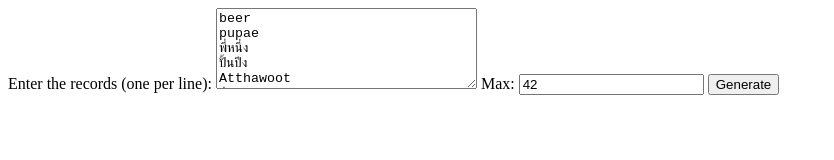
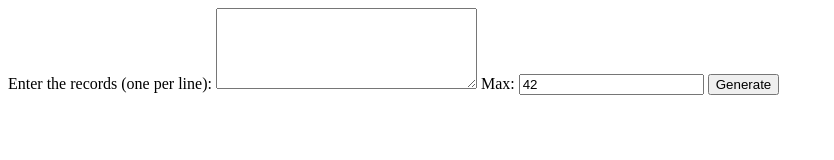
Before and after one commit to papontos/popindy, a plain HTML site: page index.html in a window 1280 px wide. Shown: the whole page, without its empty margins (0-834 px from the left). Drawn offline with Linux system fonts and the light colour scheme.

Commit message:
remove name

```diff
--- a/index.html
+++ b/index.html
@@ -55,41 +55,7 @@
 </head>
 <body>
     <label for="records">Enter the records (one per line):</label>
-    <textarea name="records" id="records" rows="5" cols="30">
-beer
-pupae
-พี่หนึ่ง
-ปั้นปึง
-Atthawoot
-ชำนาญ
-F
-Aryo1สมพร
-Aryo2หลวงพี่
-G-Golf
-Benz
-โก้
-ออฟ
-Vittawat
-Jame
-Moss
-รัต
-พี่มดสปีด1
-พี่มดสปีด2มิว
-พี่มดสปีด3โตส
-พี่บิ้ก
-เสี่ยนัท
-Tum
-แพ็ค
-กาน
-Sitthipong
-DarkSeven
-พี่รวย
-P'newพี่เจ๋ง
-P'new
-แกน
-เจ้าชาย
-พี่จู
-    </textarea>
+    <textarea name="records" id="records" rows="5" cols="30"></textarea>
     <label for="maximum">Max:</label>
     <input name ="maximum" id="maximum" type="number" value="42">
     <button onclick="generateRandomNumbers()">Generate</button>
```
